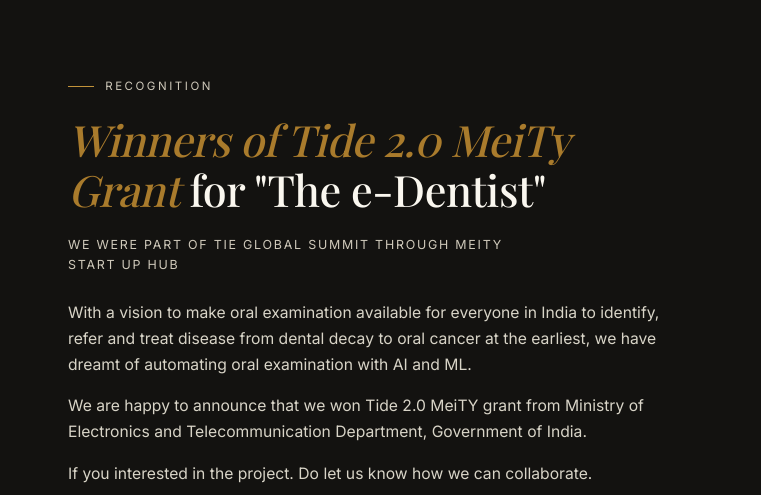
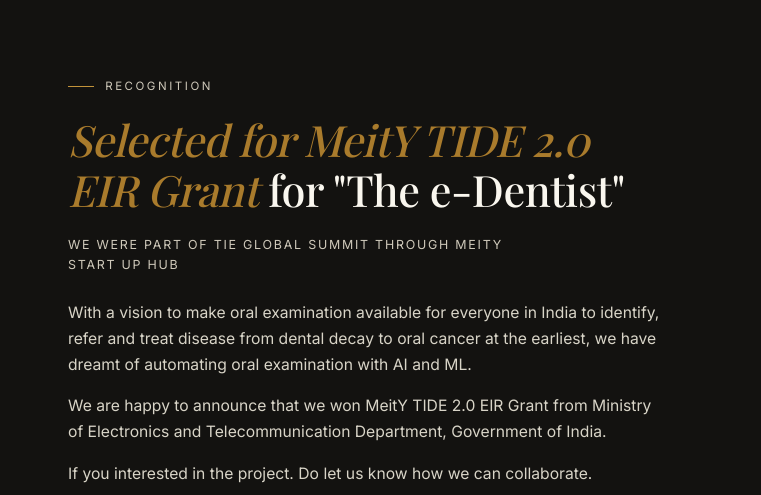
Before and after one commit to itsyourman-007/91DRPL, a website: page public/index.html in a window 1280 px wide. Shown: the part 2732-3227 px from the top of the page, 0-761 px from the left. Drawn offline with nearby package versions, Linux system fonts and the light colour scheme; a web font is replaced by a local one.

Commit message:
Update hackathon and grant information in index.html

```diff
--- a/public/index.html
+++ b/public/index.html
@@ -293,7 +293,7 @@
             <p>Dr Karthiyayini Priya applied for the Women's Start Up Program at NSRCEL, IIM, Bengaluru and among 4000 applications we are proud to be one among the 247 companies to be incubated in the batch of WSP 4 for the year 2023.</p>
           </div>
           <div class="story-block">
-            <h3>We have won the MSME Women's Hackthon 2.0 Opportunity to be incubated in IISc, Bengalu</h3>
+            <h3>We have won the MSME Women's Hackthon 3.0 Opportunity to be incubated in IISc, Bengalu</h3>
             <p>Dr Karthiyayini Priya and Dr Abhishek Bhadranna are the two Directors and Co Founders of 91DRPD Pvt Ltd which was opened to realize our dream to be entrepreneurs and make a difference to our lives and others.</p>
             <p>Dr Karthiyayini Priya will be representing the company at the IISc, Bengaluru and with the mentoring and expertise from IISc want to improve our product DAB. As per the beta testing of the primary product DAB, we are working on sterilizable model DAB 2.0</p>
           </div>
@@ -311,10 +311,10 @@
     <div class="wrap reveal">
       <div>
         <p class="label on-dark">Recognition</p>
-        <h2><em>Winners of Tide 2.0 MeiTy Grant</em> for "The e-Dentist"</h2>
+        <h2><em>Selected for MeitY TIDE 2.0 EIR Grant</em> for "The e-Dentist"</h2>
         <p class="sub">We were part of tie global summit through meity start up hub</p>
         <p class="body">With a vision to make oral examination available for everyone in India to identify, refer and treat disease from dental decay to oral cancer at the earliest, we have dreamt of automating oral examination with AI and ML.</p>
-        <p class="body">We are happy to announce that we won Tide 2.0 MeiTY grant from Ministry of Electronics and Telecommunication Department, Government of India.</p>
+        <p class="body">We are happy to announce that we won MeitY TIDE 2.0 EIR Grant from Ministry of Electronics and Telecommunication Department, Government of India.</p>
         <p class="body">If you interested in the project. Do let us know how we can collaborate.</p>
         <div class="cta-row">
           <a class="btn gold" href="mailto:dantaresearch@gmail.com">
```
